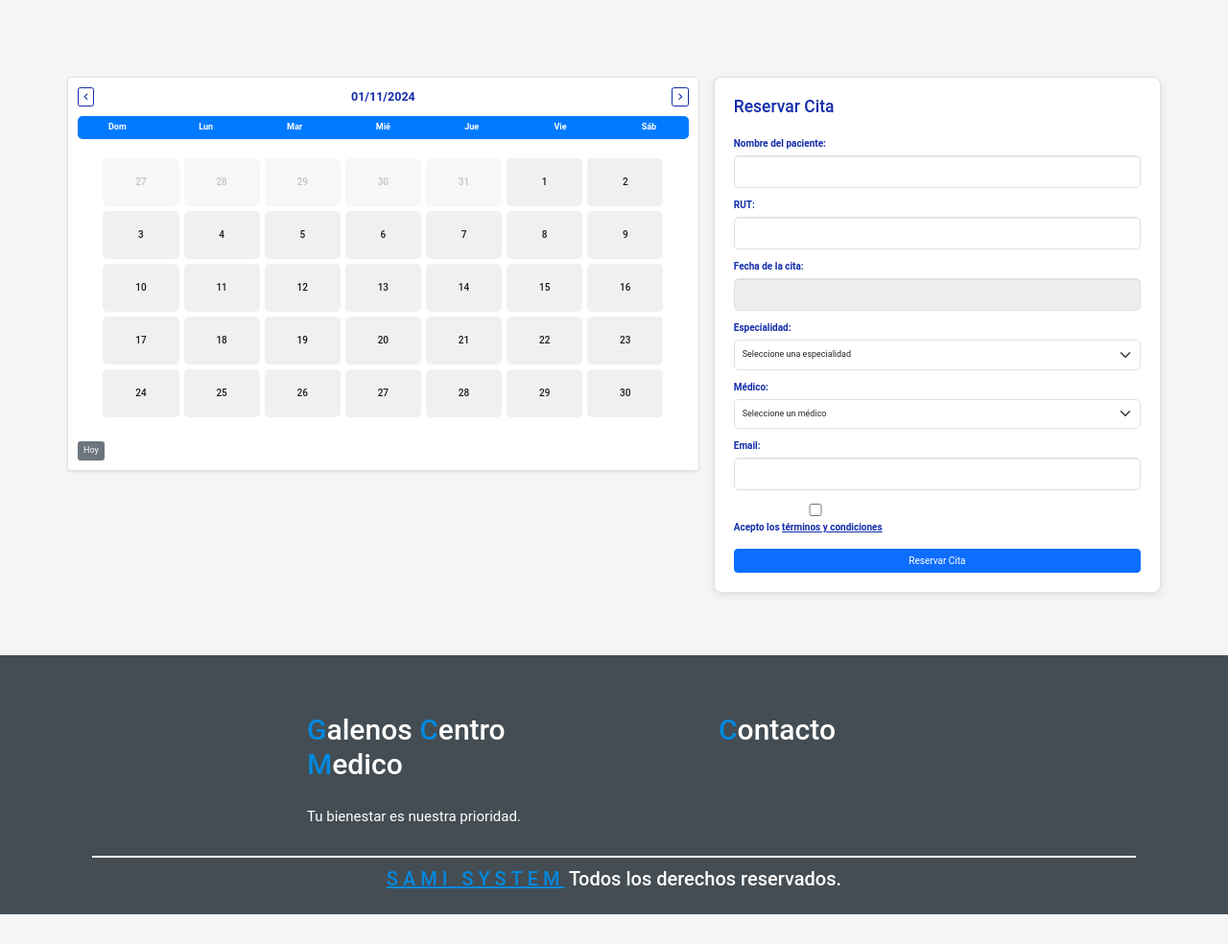
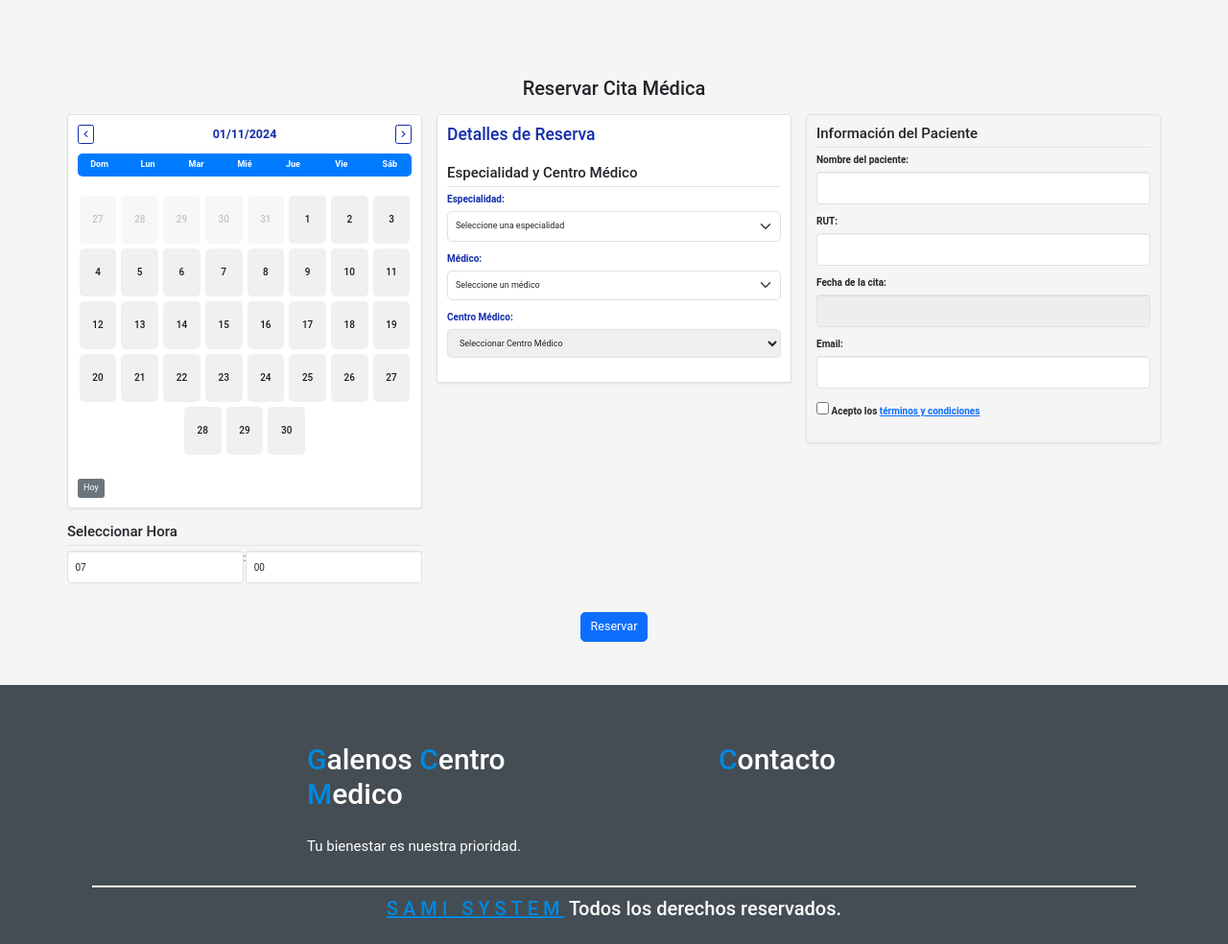
Before and after one commit to Camiliink/SAMI_GALENOS, a Django app: page /hora in a window 1280 px wide. Shown: the part 62-1046 px from the top of the page at 96% size. Before the commit the page ends 1015 px from the top, so only its background shows below. Run offline with Django 5.2, Linux system fonts and the light colour scheme; data comes from the database, SQL or seed files in the repository; both versions use the stored data as it was after the commit; some libraries are stand-ins or nearby versions.

Commit message:
ffff
ffff

```diff
--- a/crud/admin.py
+++ b/crud/admin.py
@@ -1,5 +1,5 @@
 from django.contrib import admin
-from .models import Usuario, EspecialidadMedico, ReservarCita
+from .models import Usuario, EspecialidadMedico, ReservarCita,CentroMedico
 
 
 # Register your models here.
@@ -7,3 +7,4 @@ from .models import Usuario, EspecialidadMedico, ReservarCita
 admin.site.register(Usuario)
 admin.site.register(EspecialidadMedico)
 admin.site.register(ReservarCita)
+admin.site.register(CentroMedico)
--- a/crud/forms.py
+++ b/crud/forms.py
@@ -42,8 +42,6 @@ class LoginForm(forms.Form):
             raise forms.ValidationError("Usuario o contraseña incorrectos.")
         return cleaned_data
 
-
-
 class ReservaCitaForm(forms.ModelForm):
     class Meta:
         model = ReservarCita
@@ -63,22 +61,20 @@ class ReservaCitaForm(forms.ModelForm):
         label="Médico",
     )
 
-    centro_medico = forms.ChoiceField(
-        choices=[('', 'Seleccionar Centro Médico')] + CentroMedico.CENTRO_MEDICO_CHOICES,
+    centro_medico = forms.ModelChoiceField(
+        queryset=CentroMedico.objects.all(),
+        empty_label="Seleccionar Centro Médico",
         widget=forms.Select(attrs={'class': 'form-select'}),
-        label="Centro Médico",
+        label="Centro Médico"
     )
 
     def __init__(self, *args, **kwargs):
-        especialidad = kwargs.pop('especialidad', None)  # Filtrar especialidad si es pasada
+        especialidad = kwargs.pop('especialidad', None)
         super().__init__(*args, **kwargs)
-        # Si hay una especialidad, filtrar las opciones
+
+        # Filtrar especialidad y médicos según especialidad
         if especialidad:
             self.fields['especialidad'].queryset = EspecialidadMedico.objects.filter(especialidad=especialidad)
-            self.fields['medico'].queryset = Usuario.objects.filter(
-                tipo_usuario='medico',
-                especialidadmedico__especialidad=especialidad
-            )
+            self.fields['medico'].queryset = Usuario.objects.filter(tipo_usuario='medico', especialidadmedico__especialidad=especialidad)
         else:
-            # Si no hay especialidad seleccionada, mostrar todas las especialidades
             self.fields['especialidad'].queryset = EspecialidadMedico.objects.all()
--- a/crud/static/core/js/calendario.js
+++ b/crud/static/core/js/calendario.js
@@ -19,6 +19,7 @@ document.addEventListener("DOMContentLoaded", () => {
         const totalDays = lastDayOfMonth.getDate(); // Total de días en el mes
         const firstDayOfWeek = firstDayOfMonth.getDay(); // Día de la semana en que comienza el mes
 
+        // Actualiza el display de la fecha
         dateDisplay.textContent = `${String(firstDayOfMonth.getDate()).padStart(2, '0')}/${String(firstDayOfMonth.getMonth() + 1).padStart(2, '0')}/${year}`;
         daysContainer.innerHTML = "";
 
@@ -38,8 +39,9 @@ document.addEventListener("DOMContentLoaded", () => {
             dayCell.addEventListener("click", () => {
                 // Al hacer clic, actualizamos el campo de fecha
                 const selectedDate = new Date(year, month, day);
-                const formattedDate = `${String(selectedDate.getDate()).padStart(2, '0')}/${String(selectedDate.getMonth() + 1).padStart(2, '0')}/${selectedDate.getFullYear()}`;
-                dateField.value = formattedDate; // Mostrar la fecha en formato dd/mm/yyyy
+                const formattedDate = `${selectedDate.getFullYear()}-${String(selectedDate.getMonth() + 1).padStart(2, '0')}-${String(selectedDate.getDate()).padStart(2, '0')}`; // Formato yyyy-mm-dd
+                console.log("Fecha seleccionada: ", formattedDate); // Verificar que la fecha se está actualizando
+                dateField.value = formattedDate; // Mostrar la fecha en formato yyyy-mm-dd
             });
             daysContainer.appendChild(dayCell);
         }
--- /dev/null
+++ b/crud/static/core/js/hora.js
@@ -0,0 +1,32 @@
+document.addEventListener("DOMContentLoaded", () => {
+    const horaSelect = document.querySelector("#hora");
+    const minutosSelect = document.querySelector("#minutos");
+
+    // Función para generar las opciones de hora y minutos
+    function generarOpcionesHora() {
+        // Crear las opciones de hora desde las 07:00 hasta las 19:00
+        for (let hora = 7; hora <= 19; hora++) {
+            // Opciones para cada hora
+            const horaOption = document.createElement("option");
+            horaOption.value = String(hora).padStart(2, '0'); // Formato 07, 08, ..., 19
+            horaOption.textContent = String(hora).padStart(2, '0');
+            horaSelect.appendChild(horaOption);
+        }
+
+        // Crear las opciones de minutos (solo 00, 15, 30, 45)
+        const minutos = ["00", "15", "30", "45"];
+        minutos.forEach(minuto => {
+            const minutosOption = document.createElement("option");
+            minutosOption.value = minuto;
+            minutosOption.textContent = minuto;
+            minutosSelect.appendChild(minutosOption);
+        });
+
+        // Establecer valores por defecto
+        horaSelect.value = "07";
+        minutosSelect.value = "00";
+    }
+
+    // Inicializar la generación de opciones
+    generarOpcionesHora();
+});
--- a/crud/templates/paginas/hora.html
+++ b/crud/templates/paginas/hora.html
@@ -20,18 +20,37 @@
     <title>Calendario</title>
 </head>
 
-<section id="calendar" class="calendar-section py-4">
+<section id="reserva-cita" class="reserva-cita-section py-4" aria-labelledby="reserva-cita-title">
     <div class="container">
+        <h2 id="reserva-cita-title" class="text-center mb-4">Reservar Cita Médica</h2>
+
+        <!-- Mostrar los errores del formulario si existen -->
+        {% if formulario.errors %}
+            <div class="alert alert-danger">
+                <strong>¡Error!</strong> Hay algunos problemas con el formulario:
+                <ul>
+                    {% for field in formulario %}
+                        {% for error in field.errors %}
+                            <li>{{ error }}</li>
+                        {% endfor %}
+                    {% endfor %}
+                </ul>
+            </div>
+        {% endif %}
+
+        <form method="POST" action="{% url 'hora' %}">
+            {% csrf_token %}
             <div class="row">
-            <!-- Columna izquierda: Calendario -->
-            <div class="col-lg-7 col-md-6">
-                <div class="calendar border rounded shadow-sm p-3">
+                <!-- Área 1: Calendario -->
+                <div class="col-lg-4 col-md-6 mb-4">
+                    <section id="calendar" class="calendar-section">
+                        <div class="calendar border rounded shadow-sm p-3" role="application" aria-label="Calendario de reservas">
                             <div class="month d-flex justify-content-between align-items-center mb-3">
-                        <button class="btn btn-sm btn-outline-primary prev">
+                                <button class="btn btn-sm btn-outline-primary prev" type="button" aria-label="Mes anterior">
                                     <i class="fas fa-angle-left"></i>
                                 </button>
                                 <div class="date fs-5 fw-bold">Diciembre 2023</div>
-                        <button class="btn btn-sm btn-outline-primary next">
+                                <button class="btn btn-sm btn-outline-primary next" type="button" aria-label="Mes siguiente">
                                     <i class="fas fa-angle-right"></i>
                                 </button>
                             </div>
@@ -48,37 +67,33 @@
                                 <!-- Aquí se generarán dinámicamente los días -->
                             </div>
                             <div class="goto-today d-flex justify-content-between align-items-center mt-4">
-                        <button class="today-btn btn btn-sm btn-secondary">Hoy</button>
+                                <button class="today-btn btn btn-sm btn-secondary" type="button" aria-label="Ir a hoy">Hoy</button>
+                            </div>
+                        </div>
+                    </section>
+
+                    <!-- Selección de Hora -->
+                    <div class="hora-selector mt-4">
+                        <h4 class="border-bottom pb-2">Seleccionar Hora</h4>
+                        <div class="d-flex">
+                            <select id="hora" name="hora" class="form-control" required>
+                                <!-- Opciones de horas -->
+                            </select>
+                            <span>:</span>
+                            <select id="minutos" name="minutos" class="form-control" required>
+                                <!-- Opciones de minutos -->
+                            </select>
                         </div>
                     </div>
                 </div>
 
-            <!-- Columna derecha: Formulario -->
-            <div class="col-lg-5 col-md-6">
-                <div class="form-container">
-                    <h3>Reservar Cita</h3>
-                    <form method="GET" action="{% url 'hora' %}">
-                        {% csrf_token %}
+                <!-- Área 2: Selección de datos -->
+                <div class="col-lg-4 col-md-6 mb-4">
+                    <div class="form-container border rounded shadow-sm p-3">
+                        <h3>Detalles de Reserva</h3>
+                        <div class="form-area mb-4">
+                            <h4 class="border-bottom pb-2">Especialidad y Centro Médico</h4>
 
-                        <!-- Campo Nombre del Paciente -->
-                        <div class="form-group mb-3">
-                            <label for="patient-name">Nombre del paciente:</label>
-                            <input type="text" id="patient-name" name="patient_name" class="form-control" required>
-                        </div>
-
-                        <!-- Campo RUT -->
-                        <div class="form-group mb-3">
-                            <label for="rut">RUT:</label>
-                            <input type="text" id="rut" name="rut" class="form-control" required>
-                        </div>
-
-                        <!-- Campo Fecha -->
-                        <div class="form-group mb-3">
-                            <label for="date">Fecha de la cita:</label>
-                            <input type="text" id="date" name="date" class="form-control" readonly required>
-                        </div>
-
-                        <!-- Select Especialidad -->
                             <div class="form-group mb-3">
                                 <label for="id_especialidad">Especialidad:</label>
                                 <select id="id_especialidad" name="especialidad" class="form-select" required onchange="this.form.submit()">
@@ -91,7 +106,6 @@
                                 </select>
                             </div>
 
-                        <!-- Select Médico -->
                             <div class="form-group mb-3">
                                 <label for="doctor">Médico:</label>
                                 <select id="doctor" name="doctor" class="form-select" required>
@@ -111,30 +125,67 @@
                                 </select>
                             </div>
 
-                        <!-- Campo Email -->
+                            <div class="form-group mb-3">
+                                <label for="centro_medico">Centro Médico:</label>
+                                <select name="centro_medico">
+                                    <option value="">Seleccionar Centro Médico</option>
+                                    {% for centro in centros_medicos %}
+                                        <option value="{{ centro.id }}">{{ centro.nombre }}</option>
+                                    {% endfor %}
+                                </select>
+                            </div>
+                        </div>
+                    </div>
+                </div>
+
+                <!-- Área 3: Información del paciente -->
+                <div class="col-lg-4 col-md-12">
+                    <div class="info-container border rounded shadow-sm p-3">
+                        <h4 class="border-bottom pb-2">Información del Paciente</h4>
+                        <div class="form-group mb-3">
+                            <label for="patient-name">Nombre del paciente:</label>
+                            <input type="text" id="patient-name" name="patient_name" class="form-control" required>
+                        </div>
+                        <div class="form-group mb-3">
+                            <label for="rut">RUT:</label>
+                            <input type="text" id="rut" name="rut" class="form-control" required>
+                        </div>
+                        <div class="form-group mb-3">
+                            <label for="date">Fecha de la cita:</label>
+                            <input type="text" id="date" name="date" class="form-control" readonly required>
+                        </div>
                         <div class="form-group mb-3">
                             <label for="email">Email:</label>
                             <input type="email" id="email" name="email" class="form-control" required>
                         </div>
-
-                        <!-- Aceptación de términos -->
                         <div class="form-group mb-3">
                             <label>
                                 <input type="checkbox" id="terms" name="terms" required>
                                 Acepto los <a href="#">términos y condiciones</a>
                             </label>
                         </div>
-
-                        <!-- Botón de Reservar -->
-                        <button type="submit" id="reserve-btn" class="btn btn-primary w-100">Reservar Cita</button>
-                    </form>
                     </div>
                 </div>
             </div>
+
+            <!-- Botón Reservar -->
+            <div class="text-center mt-4">
+                <button type="submit" class="btn btn-primary btn-lg">Reservar</button>
+            </div>
+        </form>
     </div>
 </section>
 
 {% block extra_js %}
+<script>
+    document.getElementById('id_especialidad').addEventListener('change', function() {
+        var especialidad = this.value;
+        var url = new URL(window.location.href);
+        url.searchParams.set('especialidad', especialidad);  // Actualiza la URL con el parámetro especialidad
+        window.location.href = url;  // Redirige a la misma página con el parámetro actualizado
+    });
+</script>
+<script src="{% static 'core/js/hora.js' %}"></script>
 <script src="{% static 'core/js/calendario.js' %}"></script>
 <script src="https://cdnjs.cloudflare.com/ajax/libs/bootstrap/5.3.0/js/bootstrap.bundle.min.js"></script>
 {% endblock %}
--- a/crud/views.py
+++ b/crud/views.py
@@ -53,7 +53,6 @@ def usuarios(request):
     # Renderiza la plantilla pasando los usuarios y la búsqueda
     return render(request, 'usuarios/index.html', {'usuarios': usuarios, 'busqueda_rut': busqueda_rut})
 
-
 def crear(request):
     print('entró a crear')
     print(request.POST)
@@ -90,6 +89,9 @@ def hora(request):
     especialidad_seleccionada = request.GET.get('especialidad', '')
     doctor_seleccionado = request.GET.get('doctor', '')
 
+    # Obtener todos los centros médicos
+    centros_medicos = CentroMedico.objects.all()
+
     # Obtener todas las especialidades disponibles
     especialidades = EspecialidadMedico.ESPECIALIDAD_CHOICES
 
@@ -102,21 +104,31 @@ def hora(request):
 
     # Inicializar el formulario
     if request.method == "POST":
-        form = ReservaCitaForm(request.POST)
-        if form.is_valid():
-            form.save()
+        # Crear una instancia del formulario con los datos recibidos
+        formulario = ReservaCitaForm(request.POST)
+
+        # Si el formulario es válido, lo guardamos
+        if formulario.is_valid():
+            # Guardar la reserva en la base de datos
+            formulario.save()
+
+            # Mensaje de éxito
             messages.success(request, "Cita reservada con éxito.")
-            return redirect('hora')  # Redirigir después de reservar
+
+            # Redirigir a la página actual o a una página de confirmación
+            return redirect('hora')  # O cualquier otra URL que desees redirigir después de guardar
+
         else:
             messages.error(request, "Por favor, corrige los errores en el formulario.")
     else:
-        form = ReservaCitaForm()
+        formulario = ReservaCitaForm()
 
     return render(request, 'paginas/hora.html', {
-        'form': form,
+        'form': formulario,
         'medicos': medicos,
         'especialidades': especialidades,
         'especialidad_seleccionada': especialidad_seleccionada,
         'doctor_seleccionado': doctor_seleccionado,
+        'centros_medicos': centros_medicos,  # Añadido para mostrar los centros médicos
         'no_medicos_disponibles': no_medicos_disponibles,
     })
```
Also changed, not shown: crud/models.py (+2 -7 lines), crud/migrations/0011_alter_centromedico_nombre.py (added), db.sqlite3. Lines whose indentation alone changed are shown as unchanged.
